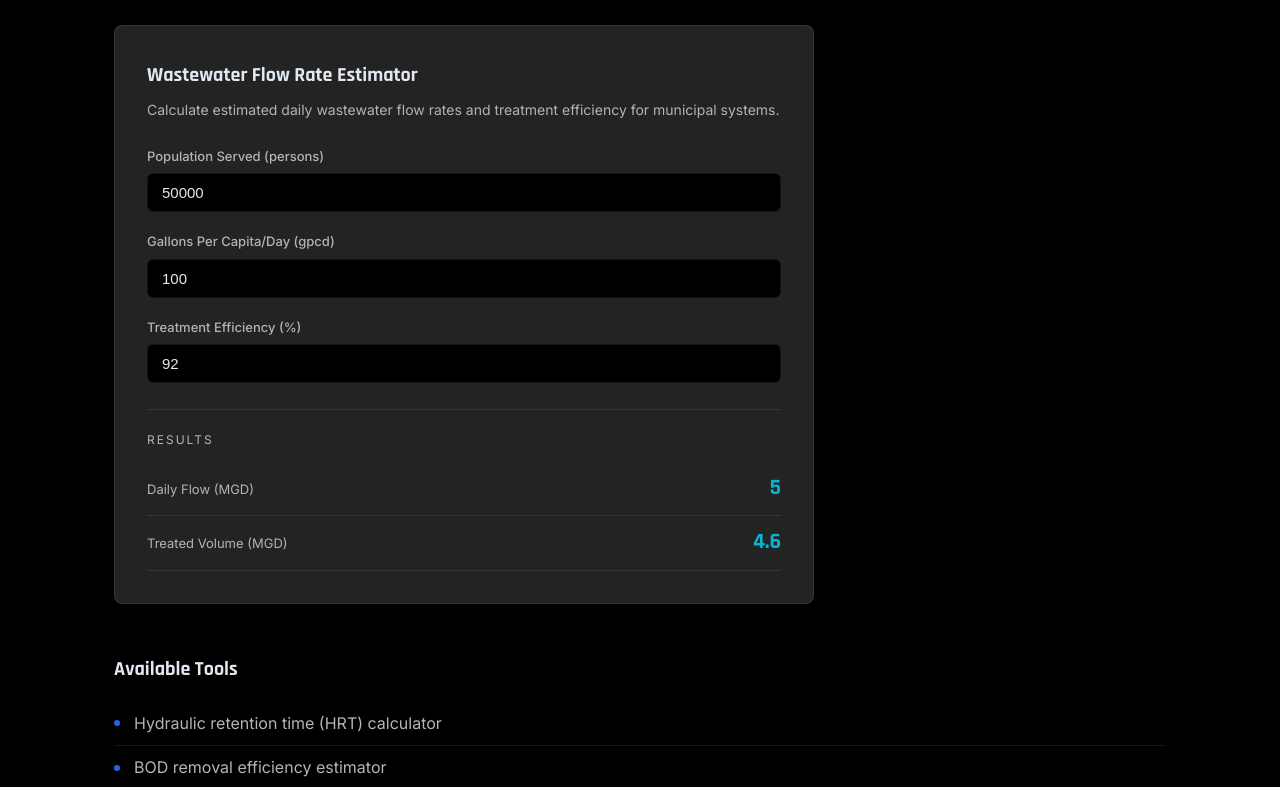
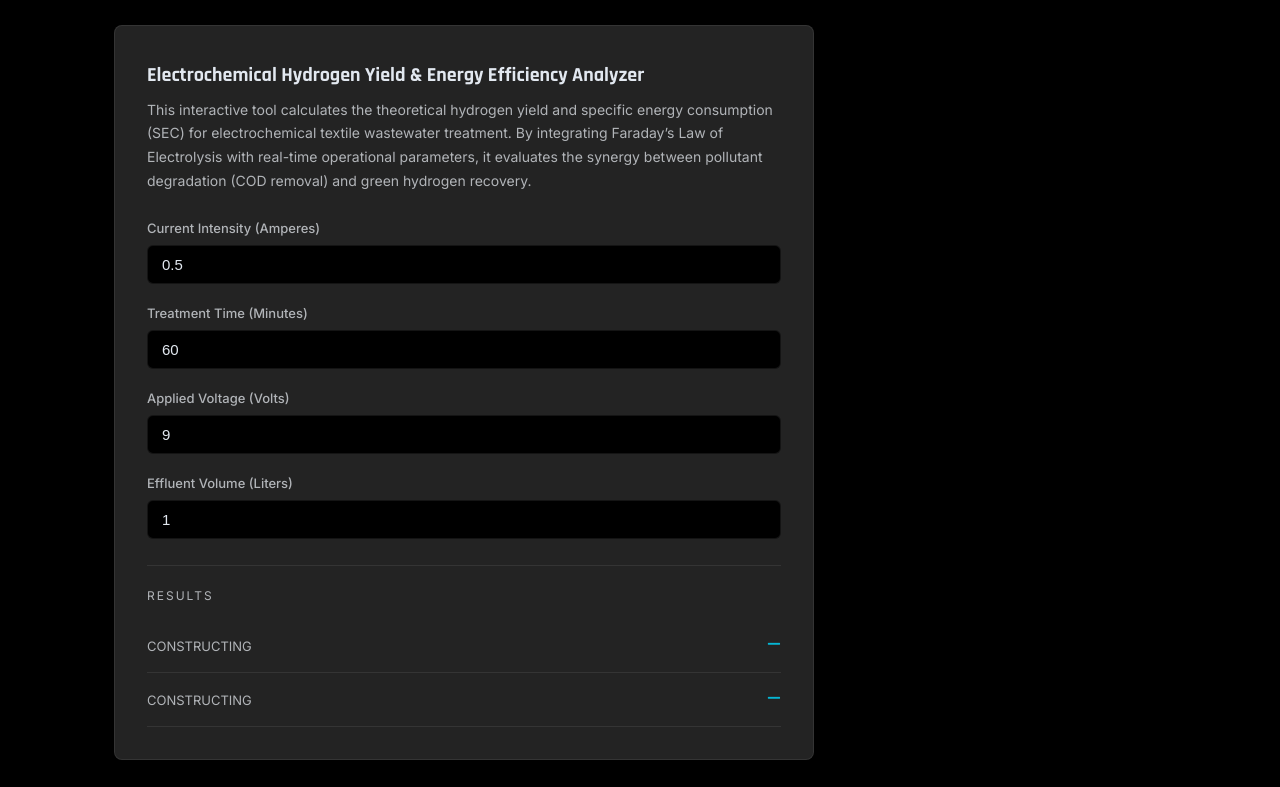
Before and after one commit to Xyrtula/xyrtula.github.io, a plain HTML site: page tools.html in a window 1280 px wide. Shown: the part 222-1009 px from the top of the page. Drawn offline with Linux system fonts and the light colour scheme.

Commit message:
Update meta tags and tool descriptions in tools.html

```diff
--- a/tools.html
+++ b/tools.html
@@ -3,20 +3,20 @@
 <head>
   <meta charset="UTF-8">
   <meta name="viewport" content="width=device-width, initial-scale=1.0">
-  <meta name="description" content="Environmental & Wastewater Engineering Portfolio">
-  <meta name="keywords" content="engineering, wastewater, environmental, GitHub Pages">
-  <meta name="author" content="xyrtula">
-  <meta property="og:title" content="Engineering Calculation Tools | xyrtula">
-  <meta property="og:description" content="Environmental & Wastewater Engineering Portfolio">
+  <meta name="description" content="Energy, Environment and Sustainability Solutions">
+  <meta name="keywords" content="Engineering, Energy, Environment, Sustainability">
+  <meta name="author" content="Xyrtula">
+  <meta property="og:title" content="Engineering Calculation Tools | Xyrtula">
+  <meta property="og:description" content="Energy, Environment and Sustainability Solutions">
   <meta property="og:url" content="https://xyrtula.github.io">
   <meta name="twitter:card" content="summary_large_image">
-  <title>Engineering Calculation Tools | xyrtula</title>
+  <title>Engineering Calculation Tools | Xyrtula</title>
   <link rel="stylesheet" href="style.css">
 </head>
 <body>
 <nav>
   <div class="nav-inner">
-    <a href="index.html" class="nav-logo">xyrtula</a>
+    <a href="index.html" class="nav-logo">Xyrtula</a>
     <ul class="nav-links">
       <li><a href="index.html">Home</a></li>
       <li><a href="projects.html">Projects</a></li>
@@ -33,32 +33,36 @@
       <h2>Engineering Calculation Tools</h2>
 
       <div class="calc-tool" style="margin-top:32px">
-        <h3 style="font-family:var(--font-heading);font-size:20px;margin-bottom:6px;color:var(--text)">Wastewater Flow Rate Estimator</h3>
-        <p style="color:var(--text-muted);font-size:14px;margin-bottom:24px">Calculate estimated daily wastewater flow rates and treatment efficiency for municipal systems.</p>
+        <h3 style="font-family:var(--font-heading);font-size:20px;margin-bottom:6px;color:var(--text)">Electrochemical Hydrogen Yield & Energy Efficiency Analyzer</h3>
+        <p style="color:var(--text-muted);font-size:14px;margin-bottom:24px">This interactive tool calculates the theoretical hydrogen yield and specific energy consumption (SEC) for electrochemical textile wastewater treatment. By integrating Faraday’s Law of Electrolysis with real-time operational parameters, it evaluates the synergy between pollutant degradation (COD removal) and green hydrogen recovery.</p>
         <div id="calc-inputs">
 
       <div>
-        <label for="inp_population_served">Population Served (persons)</label>
-        <input type="number" id="inp_population_served" value="50000" step="any" oninput="calcAll()">
+        <label for="inp_current_intensity">Current Intensity (Amperes)</label>
+        <input type="number" id="inp_current_intensity" value="0.5" step="any" oninput="calcAll()">
       </div>
       <div>
-        <label for="inp_gallons_per_capita_day">Gallons Per Capita/Day (gpcd)</label>
-        <input type="number" id="inp_gallons_per_capita_day" value="100" step="any" oninput="calcAll()">
+        <label for="inp_treatment_time">Treatment Time (Minutes)</label>
+        <input type="number" id="inp_treatment_time" value="60" step="any" oninput="calcAll()">
       </div>
       <div>
-        <label for="inp_treatment_efficiency">Treatment Efficiency (%)</label>
-        <input type="number" id="inp_treatment_efficiency" value="92" step="any" oninput="calcAll()">
+        <label for="inp_applied_voltage">Applied Voltage (Volts)</label>
+        <input type="number" id="inp_applied_voltage" value="9" step="any" oninput="calcAll()">
+      </div>
+      <div>
+        <label for="inp_effluent_volume">Effluent Volume (Liters)</label>
+        <input type="number" id="inp_effluent_volume" value="1" step="any" oninput="calcAll()">
       </div>
         </div>
         <div class="calc-results">
           <div style="font-size:12px;color:var(--text-muted);text-transform:uppercase;letter-spacing:2px;margin-bottom:12px">Results</div>
 
         <div class="result-row">
-          <span class="result-label">Daily Flow (MGD)</span>
+          <span class="result-label">CONSTRUCTING</span>
           <span><span class="result-value" id="res_0">—</span></span>
         </div>
         <div class="result-row">
-          <span class="result-label">Treated Volume (MGD)</span>
+          <span class="result-label">CONSTRUCTING</span>
           <span><span class="result-value" id="res_1">—</span></span>
         </div>
         </div>
@@ -73,17 +77,18 @@
 </main>
 <script>
   function calcAll() {
-    const population_served = parseFloat(document.getElementById('inp_population_served').value)||0;
-      const gallons_per_capita_day = parseFloat(document.getElementById('inp_gallons_per_capita_day').value)||0;
-      const treatment_efficiency = parseFloat(document.getElementById('inp_treatment_efficiency').value)||0;
-    try { document.getElementById('res_0').textContent = parseFloat(((population_served * gallons_per_capita_day) / 1000000).toFixed(4)); } catch(e) { document.getElementById('res_0').textContent = 'Err'; }
-      try { document.getElementById('res_1').textContent = parseFloat((((population_served * gallons_per_capita_day) / 1000000) * (treatment_efficiency/100)).toFixed(4)); } catch(e) { document.getElementById('res_1').textContent = 'Err'; }
+    const current_intensity = parseFloat(document.getElementById('inp_current_intensity').value)||0;
+      const treatment_time = parseFloat(document.getElementById('inp_treatment_time').value)||0;
+      const applied_voltage = parseFloat(document.getElementById('inp_applied_voltage').value)||0;
+      const effluent_volume = parseFloat(document.getElementById('inp_effluent_volume').value)||0;
+    try { document.getElementById('res_0').textContent = parseFloat(().toFixed(4)); } catch(e) { document.getElementById('res_0').textContent = 'Err'; }
+      try { document.getElementById('res_1').textContent = parseFloat(().toFixed(4)); } catch(e) { document.getElementById('res_1').textContent = 'Err'; }
   }
   window.addEventListener('DOMContentLoaded', calcAll);
 </script>
 <footer>
   <div class="container">
-    <p>© 2026 xyrtula · <a href="https://xyrtula.github.io">GitHub Pages</a> · Built with No-Code Website Architect</p>
+    <p>© 2026 Xyrtula · <a href="https://xyrtula.github.io">GitHub Pages</a> · Built with No-Code Website Architect</p>
   </div>
 </footer>
 </body>
```
